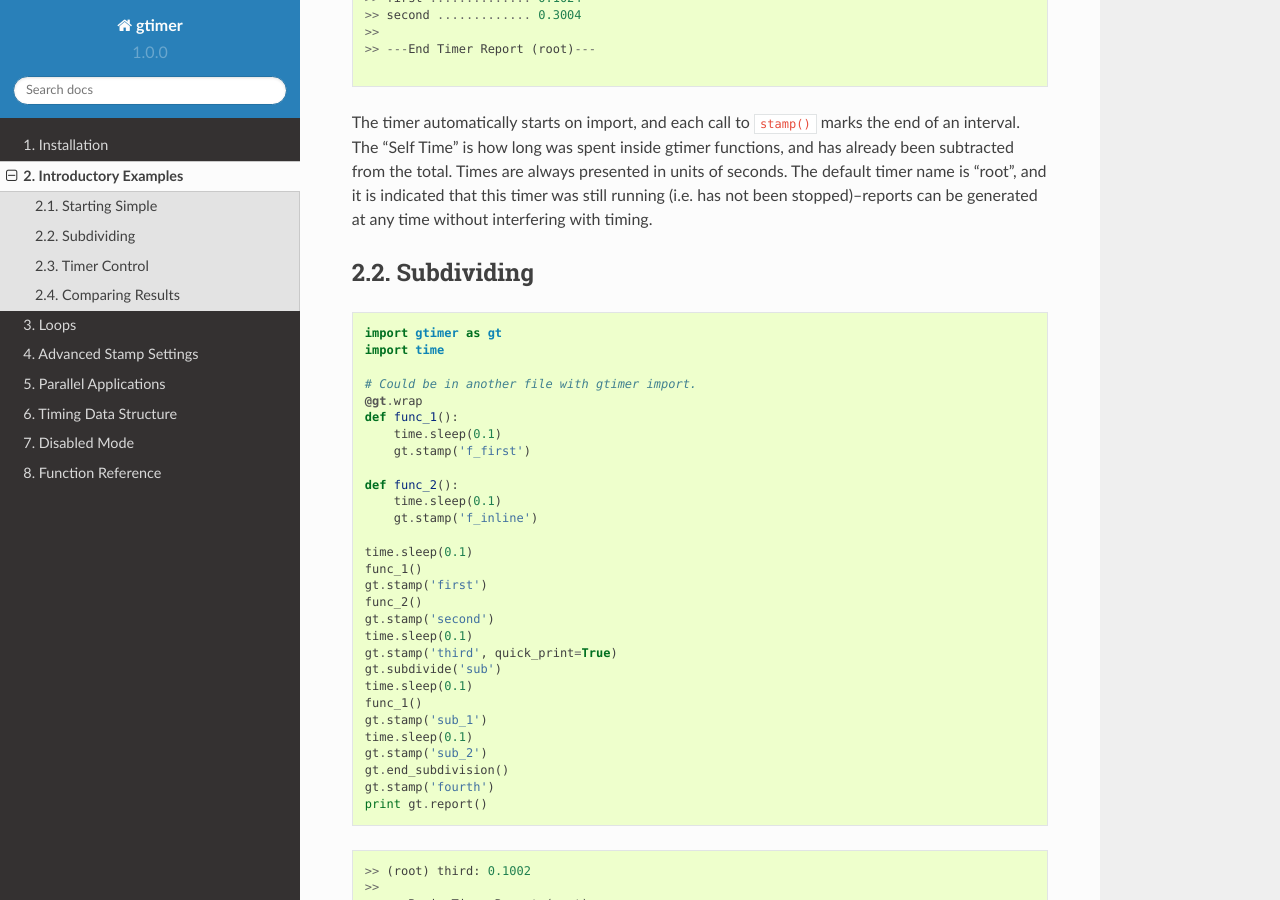
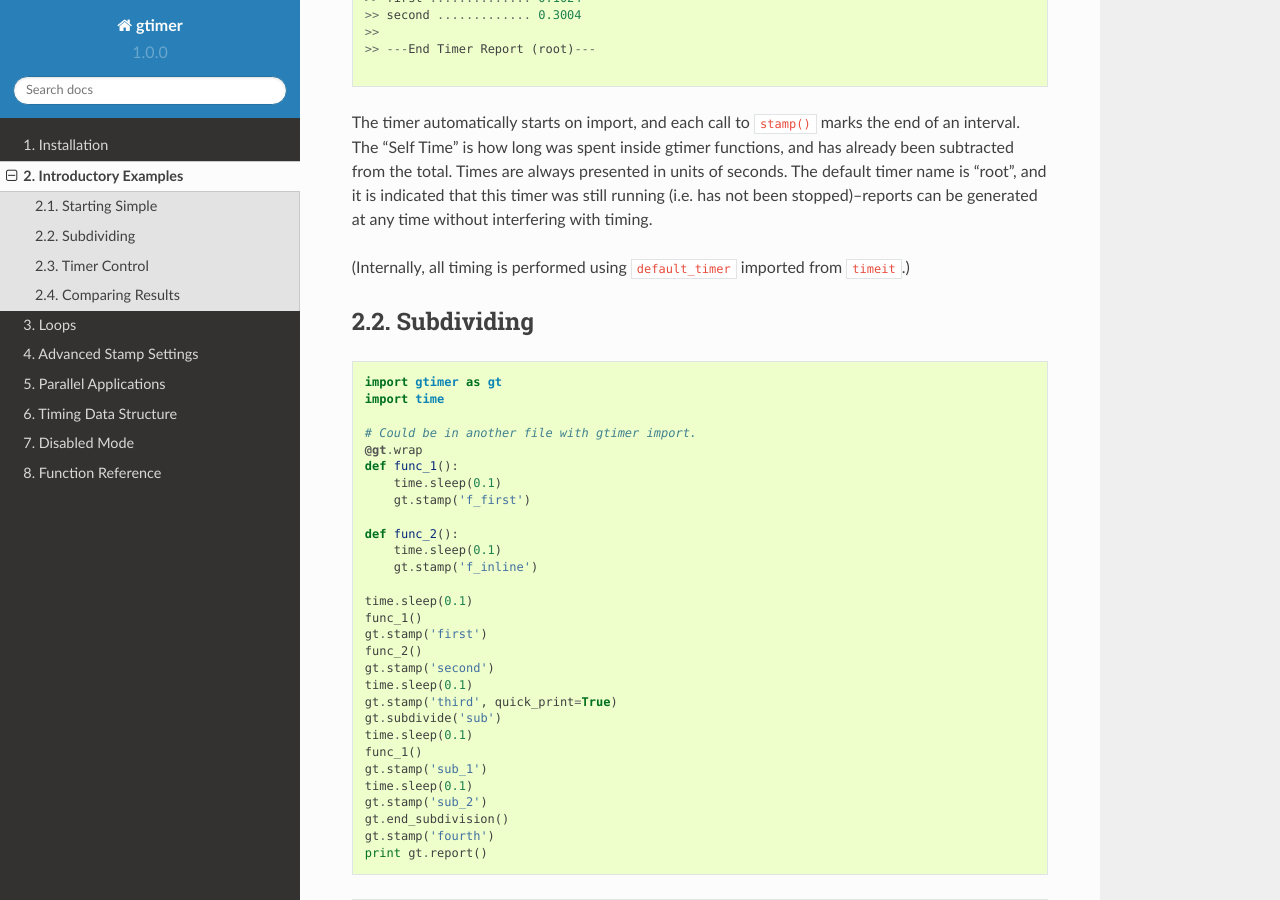
Before and after one commit to astooke/gtimer, a Sphinx documentation site: the page built from docs/source/pages/intro_examples.rst, in a window 1280 px wide and 900 px high, scrolled down 574 px. Built offline with Sphinx 7.4.7 and the Read the Docs theme 2.0.0, drawn with Linux system fonts in a browser that asks for light colours.

Commit message:
docs tweaks

```diff
--- a/docs/source/pages/intro_examples.rst
+++ b/docs/source/pages/intro_examples.rst
@@ -10,6 +10,8 @@ Starting Simple
 .. literalinclude:: /examples/example_0.txt
 
 The timer automatically starts on import, and each call to ``stamp()`` marks the end of an interval.  The "Self Time" is how long was spent inside gtimer functions, and has already been subtracted from the total.  Times are always presented in units of seconds.  The default timer name is "root", and it is indicated that this timer was still running (i.e. has not been stopped)--reports can be generated at any time without interfering with timing.
+
+(Internally, all timing is performed using ``default_timer`` imported from ``timeit``.)
 
 
 
```
